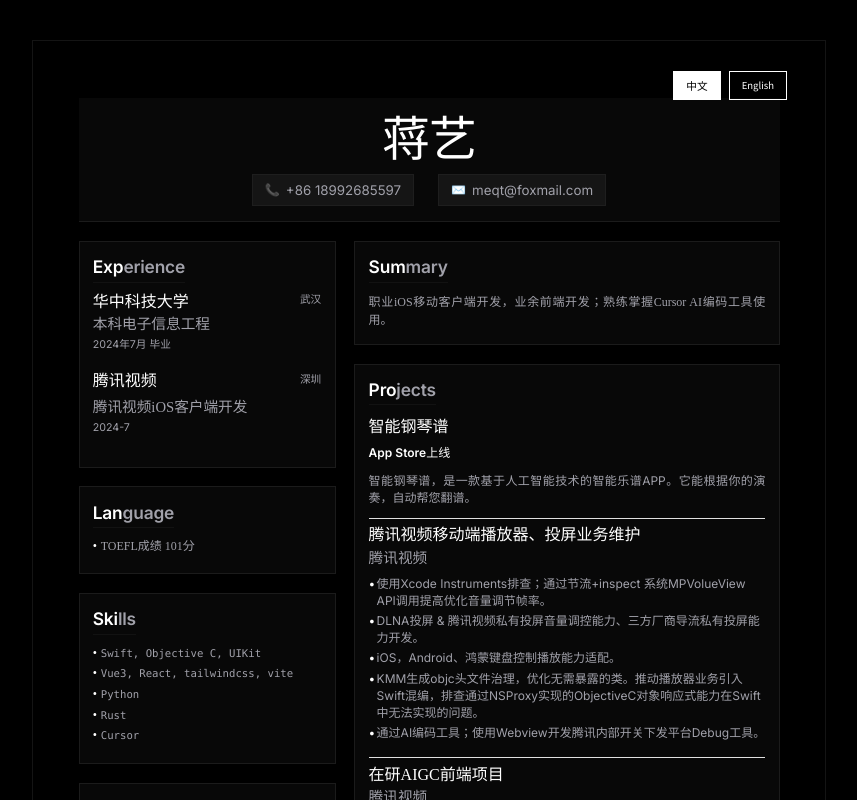
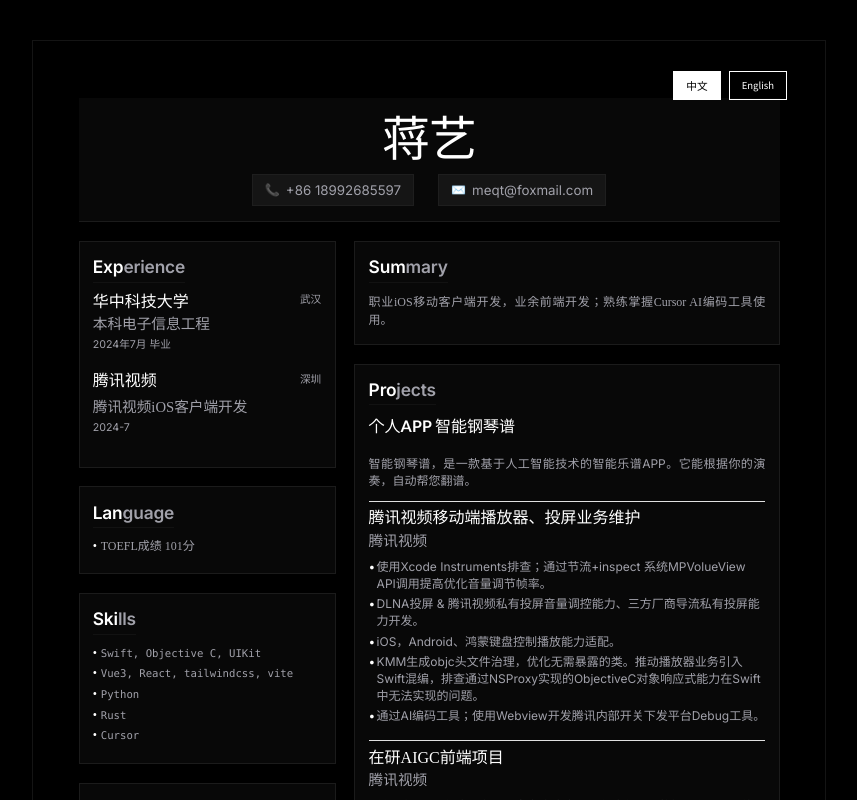
Before and after one commit to meqtMac/resume, a React (Vite) app: page / in a window 1280 px wide. Shown: the top 800 px of the page, without its empty margins (211-1068 px from the left). Built offline with nearby package versions, Linux system fonts and the light colour scheme.

Commit message:
refactor: 优化简历项目标题并移除冗余链接文本

```diff
--- a/src/components/Resume.tsx
+++ b/src/components/Resume.tsx
@@ -141,9 +141,8 @@ const Resume: React.FC = () => {
       appBadge: '独立上线App',
       projects: [
         {
-          title: '智能钢琴谱',
+          title: '个人App 智能钢琴谱',
           link: 'https://apps.apple.com/cn/app/%E6%99%BA%E8%83%BD%E9%92%A2%E7%90%B4%E8%B0%B1/id6504392318?l=en-GB',
-          linkText: 'App Store上线',
           details: '智能钢琴谱，是一款基于人工智能技术的智能乐谱APP。它能根据你的演奏，自动帮您翻谱。',
           experiences: [
             {
@@ -219,9 +218,8 @@ const Resume: React.FC = () => {
       appBadge: 'Independent App Launch',
       projects: [
         {
-          title: 'Smart Piano Score',
+          title: 'Personal App Smart Piano Score',
           link: 'https://apps.apple.com/cn/app/%E6%99%BA%E8%83%BD%E9%92%A2%E7%90%B4%E8%B0%B1/id6504392318?l=en-GB',
-          linkText: 'Available on App Store',
           details: 'Smart Piano Score is an intelligent sheet music APP based on artificial intelligence technology. It can automatically turn pages for you according to your performance.',
           experiences: [
             {
```
